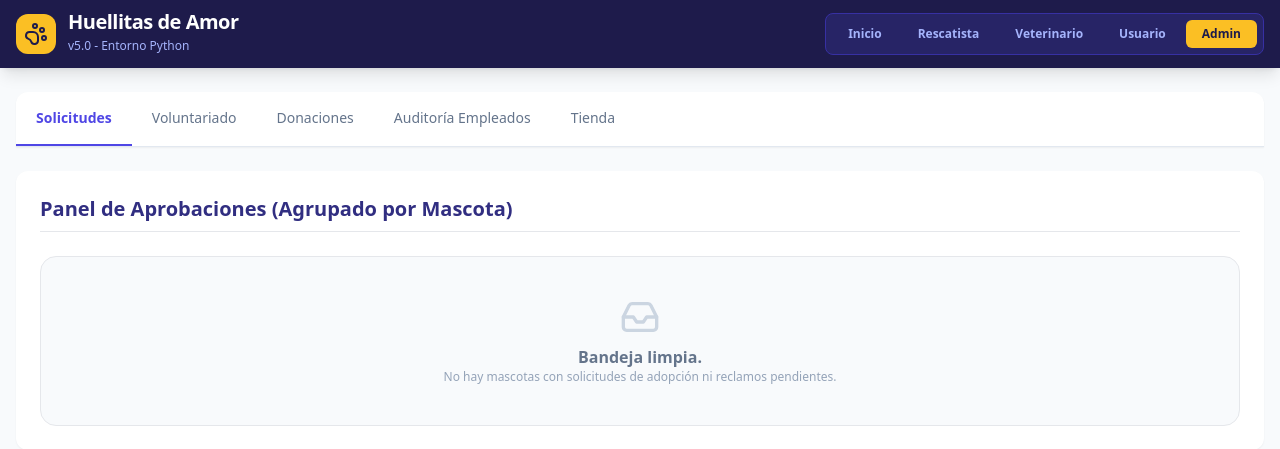
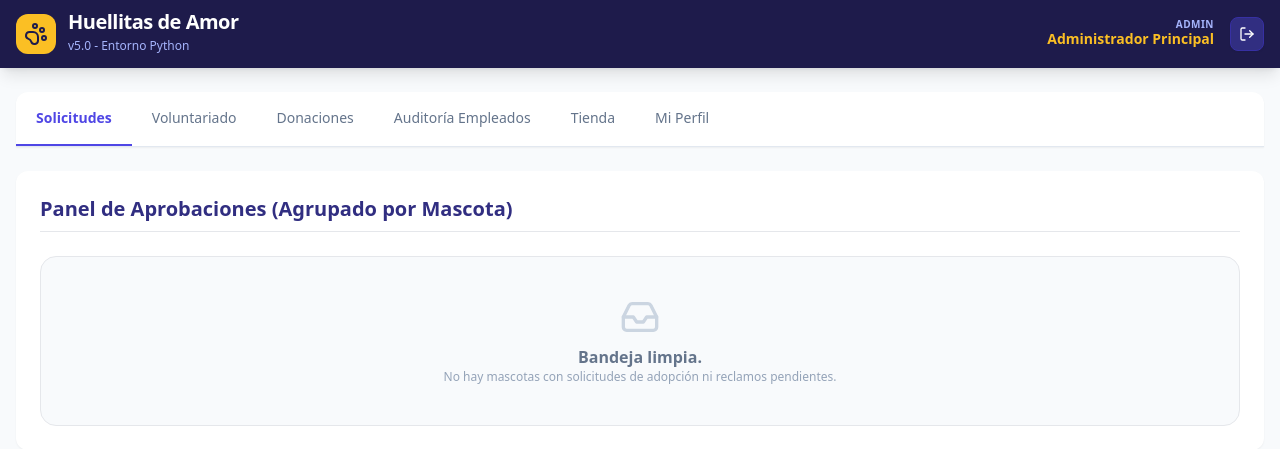
Before and after one commit to awita-de-uvaxd/Sistema-refugio-de-animales, a Flask app: page /admin in a window 1280 px wide. Shown: the top 449 px of the page. Run offline with Flask 3, Linux system fonts and the light colour scheme; a user stored in the database is signed in; some libraries are stand-ins or nearby versions.

Commit message:
apartado de mi perfil
se realizo el modulo para generalizar mi perfil en los 4 roles, pronto se estaran realizando mejora

```diff
--- a/app.py
+++ b/app.py
@@ -25,9 +25,10 @@ class Usuario(db.Model):
     nombre = db.Column(db.String(100), nullable=False)
     correo = db.Column(db.String(100), unique=True, nullable=True)
     codigo_empleado = db.Column(db.String(20), unique=True, nullable=True)
+    telefono = db.Column(db.String(20), nullable=True) # <-- ESTO GUARDA EL TELÉFONO
+    foto_perfil = db.Column(db.String(200), default='default_user.png') # <-- ESTO GUARDA LA FOTO
     password = db.Column(db.String(200), nullable=False)
     rol = db.Column(db.String(20), nullable=False, default='usuario')
-    # Relación: Un usuario tiene un único CV de adopción
     perfil_cv = db.relationship('PerfilAdopcion', backref='usuario', uselist=False, lazy=True)
 
 class PerfilAdopcion(db.Model):
@@ -282,6 +283,7 @@ def logout():
     session.clear()
     return redirect(url_for('inicio'))
 
+
 # ==========================================
 # 3. RUTAS DE VISUALIZACIÓN
 # ==========================================
@@ -291,34 +293,56 @@ def inicio(): return render_template('inicio.html')
 @app.route('/rescatista')
 def rescatista():
     if 'usuario_id' not in session or session['rol'] != 'rescatista': return redirect(url_for('login'))
+
     rescates_db = Rescate.query.filter_by(rescatista_id=session['usuario_id']).all()
     alertas_db = Alerta.query.filter_by(estado='Pendiente').order_by(Alerta.id.desc()).all()
-    return render_template('rescatista.html', mis_rescates=rescates_db, alertas=alertas_db)
+    user_data = Usuario.query.get(session['usuario_id']) # Inyección de datos
+
+    return render_template('rescatista.html', mis_rescates=rescates_db, alertas=alertas_db, usuario_data=user_data)
 
 @app.route('/veterinario')
 def veterinario():
     if 'usuario_id' not in session or session['rol'] != 'veterinario': return redirect(url_for('login'))
 
     rescates_pendientes = Rescate.query.filter_by(estado='Pendiente').all()
-    # Cargamos todos los pacientes y todas las citas pendientes
     todos_pacientes = Paciente.query.all()
     citas_pendientes = Cita.query.filter_by(estado='Pendiente').order_by(Cita.fecha.asc()).all()
+    hoy = datetime.utcnow().strftime('%Y-%m-%d')
+    user_data = Usuario.query.get(session['usuario_id']) # Inyección de datos
 
-    hoy = datetime.utcnow().strftime('%Y-%m-%d')
-    return render_template('veterinario.html', rescates=rescates_pendientes, pacientes=todos_pacientes, citas=citas_pendientes, hoy=hoy)
+    return render_template('veterinario.html', rescates=rescates_pendientes, pacientes=todos_pacientes, citas=citas_pendientes, hoy=hoy, usuario_data=user_data)
 
 @app.route('/usuario')
 def usuario():
     if 'usuario_id' not in session or session['rol'] != 'usuario': return redirect(url_for('login'))
-    # Buscamos el CV en la nueva tabla
+
     cv_actual = PerfilAdopcion.query.filter_by(usuario_id=session['usuario_id']).first()
     disponibles = Paciente.query.filter_by(disponible_adopcion="Listo para Adopción").all()
-    # NUEVO: Traemos los programas de voluntariado de la base de datos
     programas_db = ProgramaVoluntariado.query.all()
+    info_don = InfoDonacion.query.first()
+    user_data = Usuario.query.get(session['usuario_id']) # Inyección de datos
 
+    return render_template('usuario.html', adopciones=disponibles, mi_cv=cv_actual, programas=programas_db, info_donacion=info_don, usuario_data=user_data)
+
+@app.route('/admin')
+def admin():
+    if 'usuario_id' not in session or session['rol'] != 'admin': return redirect(url_for('login'))
+
+    empleados_db = Usuario.query.filter(Usuario.rol.in_(['veterinario', 'rescatista'])).all()
+    pacientes_con_solicitudes = Paciente.query.filter(
+        Paciente.solicitudes_recibidas.any(estado='En Revisión') |
+        Paciente.reclamos_recibidos.any(estado='En Revisión')
+    ).all()
+    programas_db = ProgramaVoluntariado.query.all()
+    solicitudes_vol = SolicitudVoluntariado.query.filter_by(estado='Pendiente').all()
     info_don = InfoDonacion.query.first()
+    user_data = Usuario.query.get(session['usuario_id']) # Inyección de datos
 
-    return render_template('usuario.html', adopciones=disponibles, mi_cv=cv_actual, programas=programas_db, info_donacion=info_don)
+    return render_template('admin.html', empleados=empleados_db, pacientes=pacientes_con_solicitudes, programas=programas_db, voluntariados=solicitudes_vol, info_donacion=info_don, usuario_data=user_data)
+    if 'usuario_id' not in session or session['rol'] != 'rescatista': return redirect(url_for('login'))
+    rescates_db = Rescate.query.filter_by(rescatista_id=session['usuario_id']).all()
+    alertas_db = Alerta.query.filter_by(estado='Pendiente').order_by(Alerta.id.desc()).all()
+    return render_template('rescatista.html', mis_rescates=rescates_db, alertas=alertas_db)
 
 @app.route('/enviar_voluntariado', methods=['POST'])
 def enviar_voluntariado():
@@ -389,24 +413,6 @@ def enviar_voluntariado():
     db.session.commit()
     flash("¡Gracias! Tu solicitud de voluntariado ha sido enviada con éxito.", "success")
     return redirect(url_for('usuario'))
-
-@app.route('/admin')
-def admin():
-    if 'usuario_id' not in session or session['rol'] != 'admin': return redirect(url_for('login'))
-    empleados_db = Usuario.query.filter(Usuario.rol.in_(['veterinario', 'rescatista'])).all()
-
-    pacientes_con_solicitudes = Paciente.query.filter(
-        Paciente.solicitudes_recibidas.any(estado='En Revisión') |
-        Paciente.reclamos_recibidos.any(estado='En Revisión')
-    ).all()
-
-    # NUEVO: Traemos datos para la pestaña de Voluntariado
-    programas_db = ProgramaVoluntariado.query.all()
-    solicitudes_vol = SolicitudVoluntariado.query.filter_by(estado='Pendiente').all()
-
-    info_don = InfoDonacion.query.first()
-
-    return render_template('admin.html', empleados=empleados_db, pacientes=pacientes_con_solicitudes, programas=programas_db, voluntariados=solicitudes_vol, info_donacion=info_don)
 
 @app.route('/editar_programa', methods=['POST'])
 def editar_programa():
@@ -600,6 +606,48 @@ def crear_cita():
     db.session.commit()
     return redirect(url_for('veterinario'))
 
+@app.route('/actualizar_perfil', methods=['POST'])
+def actualizar_perfil():
+    if 'usuario_id' not in session: return redirect(url_for('login'))
+    user = Usuario.query.get(session['usuario_id'])
+
+    if user:
+        user.nombre = request.form.get('nombre')
+        user.correo = request.form.get('correo')
+        user.telefono = request.form.get('telefono') # <-- ATRAPA EL TELÉFONO
+
+        # LÓGICA PARA ATRAPAR Y GUARDAR LA FOTO
+        if 'foto_perfil' in request.files:
+            file = request.files['foto_perfil']
+            if file and file.filename != '':
+                filename = secure_filename(file.filename)
+                filepath = os.path.join(app.config['UPLOAD_FOLDER'], filename)
+                file.save(filepath)
+                user.foto_perfil = filename
+
+        db.session.commit()
+        session['nombre'] = user.nombre
+        flash("Datos de perfil actualizados.", "success")
+
+    return redirect(url_for(session['rol']))
+
+@app.route('/cambiar_password', methods=['POST'])
+def cambiar_password():
+    if 'usuario_id' not in session: return redirect(url_for('login'))
+    user = Usuario.query.get(session['usuario_id'])
+
+    if user:
+        actual = request.form.get('password_actual')
+        nueva = request.form.get('password_nueva')
+
+        if check_password_hash(user.password, actual):
+            user.password = generate_password_hash(nueva)
+            db.session.commit()
+            flash("Contraseña actualizada por seguridad.", "success")
+        else:
+            flash("La contraseña actual es incorrecta.", "error")
+
+    return redirect(url_for(session['rol']))
 
 @app.route('/crear_consulta', methods=['POST'])
 def crear_consulta():
@@ -761,7 +809,7 @@ if __name__ == '__main__':
     with app.app_context():
         db.create_all()
         if not Usuario.query.filter_by(rol='admin').first():
-            db.session.add(Usuario(nombre="Admin", codigo_empleado="ADMIN-001", password=generate_password_hash("123"), rol="admin"))
+            db.session.add(Usuario(nombre="Administrador Principal", correo="admin@huellitas.com", codigo_empleado="ADMIN-001", telefono="555-0000", password=generate_password_hash("123"), rol="admin"))
 
         # NUEVO: Crear los 3 programas base si no existen
         if not ProgramaVoluntariado.query.first():
--- a/templates/admin.html
+++ b/templates/admin.html
@@ -12,7 +12,11 @@
       <button onclick="switchMainTab('donaciones')" class="tab-btn-main px-5 py-4 border-b-2 border-transparent text-slate-500 hover:text-slate-800 flex" data-tab="donaciones"> Donaciones</button>
       <button onclick="switchMainTab('logs')" class="tab-btn-main px-5 py-4 border-b-2 border-transparent text-slate-500 hover:text-slate-800 flex" data-tab="logs">Auditoría Empleados</button>
       <button onclick="switchMainTab('shop')" class="tab-btn-main px-5 py-4 border-b-2 border-transparent text-slate-500 hover:text-slate-800 flex" data-tab="shop"> Tienda </button>
+
+      <!-- Botón movido aquí, usando switchMainTab en lugar de switchTab -->
+      <button onclick="switchMainTab('perfil')" class="tab-btn-main px-5 py-4 border-b-2 border-transparent text-slate-500 hover:text-slate-800 flex" data-tab="perfil"> Mi Perfil</button>
     </nav>
+
 
 <!-- Pestaña Principal 1: Adopciones y Reclamos Agrupados -->
   <div id="admin-adopciones" class="tab-content-main bg-white p-6 rounded-xl shadow-sm">
@@ -762,6 +766,12 @@
   </div>
 <!--fin del apartado de donaciones-->
 
+
+    <div id="admin-perfil" class="tab-content-main hidden">
+      {% include 'perfil_compartido.html' %}
+    </div>
+
+
 <!-- LÓGICA JAVASCRIPT REORGANIZADA -->
 <script>
   // Cambiador de Pestañas Principales (Solicitudes, Empleados, Shop)
--- a/templates/base.html
+++ b/templates/base.html
@@ -33,9 +33,11 @@
     </div>
   </div>
 
-  <!-- Header Dinámico -->
+  <!-- Header Dinámico y Limpio -->
   <header class="bg-indigo-950 text-white shadow-lg sticky top-0 z-40">
-    <div class="max-w-7xl mx-auto px-4 py-3 flex flex-wrap justify-between items-center gap-4">
+    <div class="max-w-7xl mx-auto px-4 py-3 flex flex-col sm:flex-row justify-between items-center gap-4">
+
+      <!-- Logotipo y Título -->
       <div class="flex items-center gap-3">
         <div class="bg-amber-400 p-2 rounded-xl text-indigo-950"><i data-lucide="paw-print" class="w-6 h-6"></i></div>
         <div>
@@ -43,13 +45,20 @@
           <span class="text-xs text-indigo-300">v5.0 - Entorno Python</span>
         </div>
       </div>
-      <div class="flex items-center gap-1 bg-indigo-900/50 p-1.5 rounded-lg border border-indigo-800">
-        <a href="{{ url_for('inicio') }}" class="px-4 py-1.5 text-xs font-semibold rounded-md transition {% if request.path == '/' %}bg-amber-400 text-indigo-950{% else %}text-indigo-300 hover:text-white{% endif %}">Inicio</a>
-        <a href="{{ url_for('rescatista') }}" class="px-4 py-1.5 text-xs font-semibold rounded-md transition {% if request.path == '/rescatista' %}bg-amber-400 text-indigo-950{% else %}text-indigo-300 hover:text-white{% endif %}">Rescatista</a>
-        <a href="{{ url_for('veterinario') }}" class="px-4 py-1.5 text-xs font-semibold rounded-md transition {% if request.path == '/veterinario' %}bg-amber-400 text-indigo-950{% else %}text-indigo-300 hover:text-white{% endif %}">Veterinario</a>
-        <a href="{{ url_for('usuario') }}" class="px-4 py-1.5 text-xs font-semibold rounded-md transition {% if request.path == '/usuario' %}bg-amber-400 text-indigo-950{% else %}text-indigo-300 hover:text-white{% endif %}">Usuario</a>
-        <a href="{{ url_for('admin') }}" class="px-4 py-1.5 text-xs font-semibold rounded-md transition {% if request.path == '/admin' %}bg-amber-400 text-indigo-950{% else %}text-indigo-300 hover:text-white{% endif %}">Admin</a>
+
+      <!-- Controles de Sesión Reales (Se muestran si hay sesión) -->
+      <div class="flex items-center gap-4">
+        {% if 'usuario_id' in session %}
+          <div class="text-right">
+            <p class="text-[10px] text-indigo-300 font-bold uppercase tracking-wider leading-none">{{ session['rol'] }}</p>
+            <p class="text-sm font-black text-amber-400">{{ session.get('nombre', 'Usuario') }}</p>
+          </div>
+          <a href="{{ url_for('logout') }}" class="bg-indigo-900 hover:bg-red-500 border border-indigo-800 text-white p-2 rounded-lg transition shadow-sm" title="Cerrar Sesión">
+            <i data-lucide="log-out" class="w-4 h-4"></i>
+          </a>
+        {% endif %}
       </div>
+
     </div>
   </header>
 
--- /dev/null
+++ b/templates/perfil_compartido.html
@@ -0,0 +1,73 @@
+<div class="max-w-5xl mx-auto space-y-6 mt-4">
+  <div class="grid grid-cols-1 md:grid-cols-3 gap-6">
+
+    <!-- COLUMNA IZQUIERDA: TARJETA DE IDENTIDAD -->
+    <div class="bg-white p-6 rounded-2xl border border-slate-200 shadow-sm flex flex-col items-center text-center h-fit">
+      <div class="w-32 h-32 rounded-full border-4 border-indigo-50 shadow-md overflow-hidden mb-4 bg-slate-100 flex items-center justify-center">
+        {% if usuario_data.foto_perfil and usuario_data.foto_perfil != 'default_user.png' %}
+          <img src="{{ url_for('static', filename='uploads/' ~ usuario_data.foto_perfil) }}" class="w-full h-full object-cover">
+        {% else %}
+          <i data-lucide="user" class="w-12 h-12 text-slate-300"></i>
+        {% endif %}
+      </div>
+      <h2 class="text-xl font-black text-slate-800">{{ usuario_data.nombre }}</h2>
+      <span class="mt-2 text-xs font-bold uppercase tracking-widest px-3 py-1 rounded-full bg-indigo-100 text-indigo-800">{{ usuario_data.rol }}</span>
+      {% if usuario_data.codigo_empleado %}
+        <p class="text-sm font-mono text-slate-500 mt-3 border-t pt-3 w-full">Cód: {{ usuario_data.codigo_empleado }}</p>
+      {% endif %}
+    </div>
+
+    <!-- COLUMNA DERECHA: FORMULARIOS DE EDICIÓN -->
+    <div class="md:col-span-2 space-y-6">
+
+      <!-- Datos Básicos -->
+      <div class="bg-white p-6 rounded-2xl border border-slate-200 shadow-sm">
+        <h3 class="font-bold text-lg text-indigo-900 mb-4 border-b pb-2"><i data-lucide="settings" class="w-5 h-5 inline mr-1"></i> Configuración de Cuenta</h3>
+
+        <!-- IMPORTANTE: El enctype="multipart/form-data" permite enviar fotos -->
+        <form action="{{ url_for('actualizar_perfil') }}" method="POST" enctype="multipart/form-data" class="space-y-4">
+
+          <div class="grid grid-cols-1 sm:grid-cols-2 gap-4">
+            <div>
+              <label class="block text-sm font-bold text-slate-700 mb-1">Nombre Completo</label>
+              <input type="text" name="nombre" value="{{ usuario_data.nombre }}" required class="w-full p-2.5 border rounded-xl text-sm outline-indigo-600 bg-slate-50">
+            </div>
+            <div>
+              <label class="block text-sm font-bold text-slate-700 mb-1">Teléfono</label>
+              <!-- Aseguramos el name="telefono" -->
+              <input type="text" name="telefono" value="{{ usuario_data.telefono or '' }}" class="w-full p-2.5 border rounded-xl text-sm outline-indigo-600 bg-slate-50">
+            </div>
+            <div class="sm:col-span-2">
+              <label class="block text-sm font-bold text-slate-700 mb-1">Correo Electrónico</label>
+              <input type="email" name="correo" value="{{ usuario_data.correo or '' }}" class="w-full p-2.5 border rounded-xl text-sm outline-indigo-600 bg-slate-50">
+            </div>
+            <div class="sm:col-span-2">
+              <label class="block text-sm font-bold text-slate-700 mb-1">Actualizar Foto de Perfil</label>
+              <input type="file" name="foto_perfil" accept="image/*" class="w-full text-sm text-slate-500 file:bg-indigo-50 file:text-indigo-700 file:font-bold file:border-0 file:px-4 file:py-2.5 file:rounded-xl border border-slate-200 rounded-xl p-1.5 cursor-pointer">
+            </div>
+          </div>
+          <button type="submit" class="w-full bg-indigo-600 hover:bg-indigo-700 text-white font-bold py-3.5 rounded-xl shadow-md transition mt-2">Guardar Cambios de Perfil</button>
+        </form>
+      </div>
+
+      <!-- Seguridad -->
+      <div class="bg-white p-6 rounded-2xl border border-red-100 shadow-sm">
+        <h3 class="font-bold text-lg text-red-700 mb-4 border-b border-red-100 pb-2"><i data-lucide="lock" class="w-5 h-5 inline mr-1"></i> Seguridad</h3>
+        <form action="{{ url_for('cambiar_password') }}" method="POST" class="space-y-4">
+          <div class="grid grid-cols-1 sm:grid-cols-2 gap-4">
+            <div>
+              <label class="block text-sm font-bold text-slate-700 mb-1">Contraseña Actual</label>
+              <input type="password" name="password_actual" required class="w-full p-2.5 border rounded-xl text-sm outline-red-500 bg-slate-50">
+            </div>
+            <div>
+              <label class="block text-sm font-bold text-slate-700 mb-1">Nueva Contraseña</label>
+              <input type="password" name="password_nueva" required class="w-full p-2.5 border rounded-xl text-sm outline-red-500 bg-slate-50">
+            </div>
+          </div>
+          <button type="submit" class="w-full bg-red-500 hover:bg-red-600 text-white font-bold py-3.5 rounded-xl shadow-md transition mt-2">Actualizar Contraseña</button>
+        </form>
+      </div>
+
+    </div>
+  </div>
+</div>
```
Also changed, not shown: templates/rescatista.html (+9 -1 lines), templates/usuario.html (+9 -2 lines), templates/veterinario.html (+10 -1 lines), instance/huellitas.db, static/uploads/518284726_719100724383952_5928057130923079154_n.jpg (added), 1 other file. Lines whose indentation alone changed are shown as unchanged.
